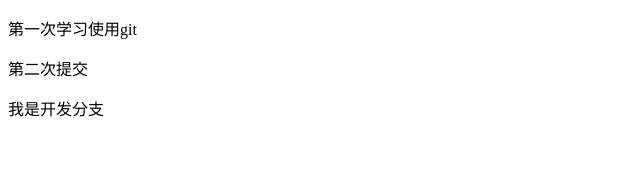
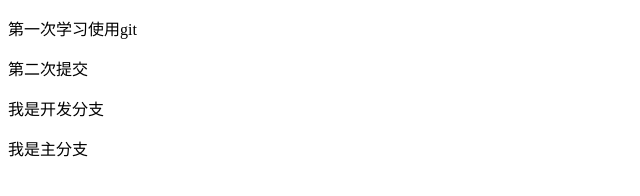
Before and after one commit to 15264801621/test3.28, a plain HTML site: page index.html in a window 1280 px wide. Shown: the whole page, without its empty margins (0-640 px from the left). Drawn offline with Linux system fonts and the light colour scheme.

Commit message:
我是主分支

```diff
--- a/index.html
+++ b/index.html
@@ -9,5 +9,6 @@
     <p>第一次学习使用git</p>
     <p>第二次提交</p>
     <p>我是开发分支</p>
+    <p>我是主分支</p>
 </body>
 </html>
```
